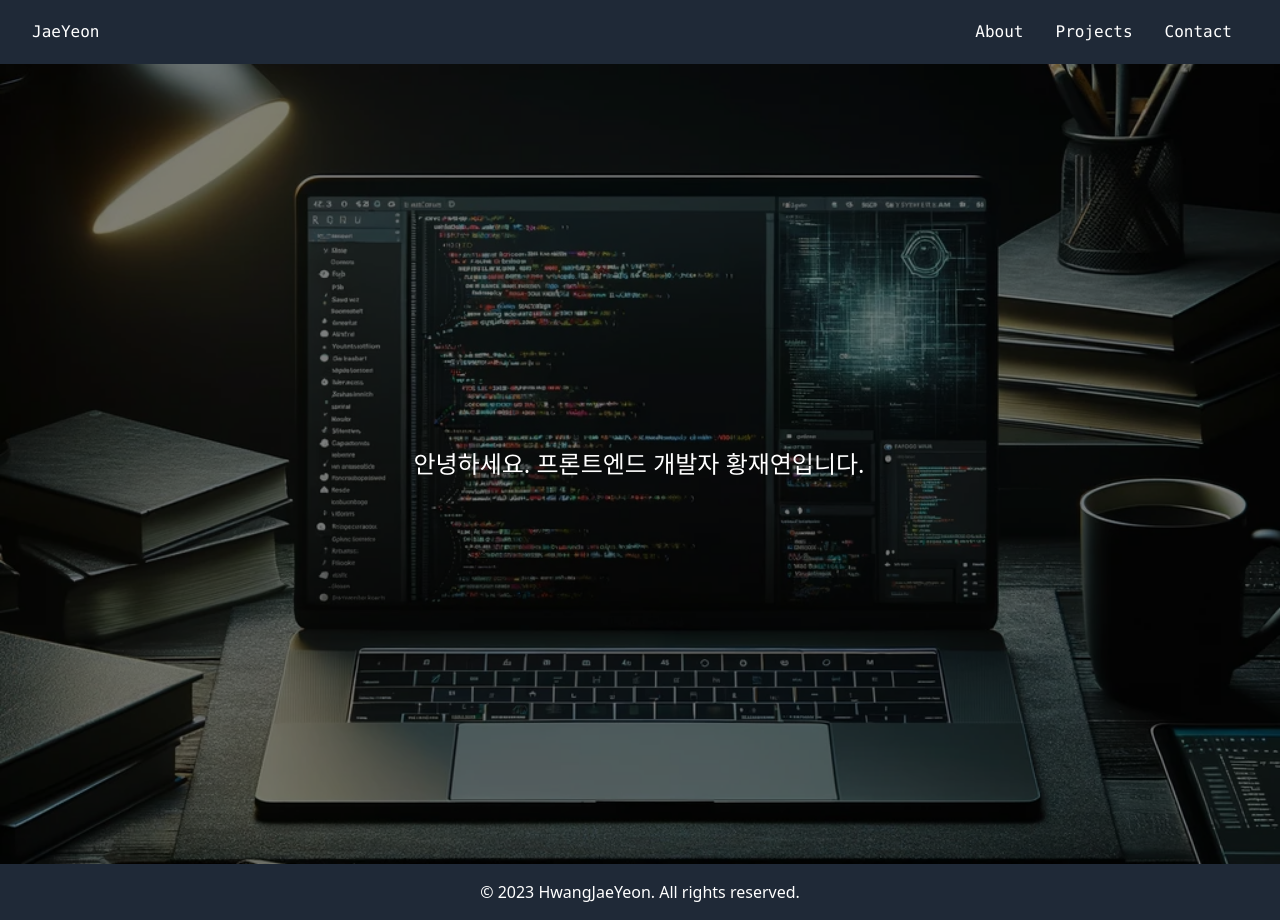
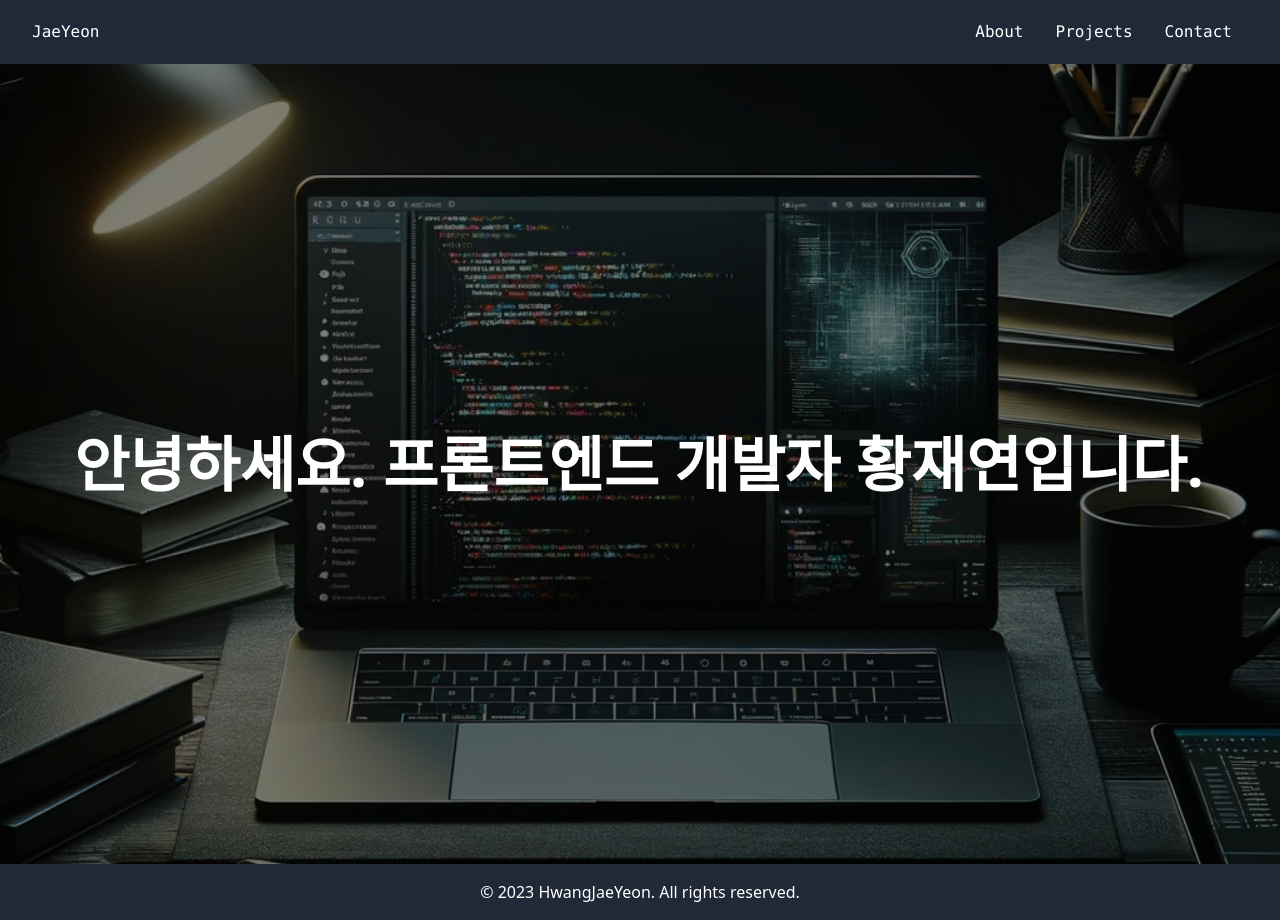
Before and after one commit to yeonso08/Introduce, a Next.js app: page / in a window 1280 px wide. Built offline with nearby package versions, Linux system fonts and the light colour scheme.

Commit message:
design : 첫 화면 폰트 변경

```diff
--- a/src/pages/index.tsx
+++ b/src/pages/index.tsx
@@ -26,7 +26,8 @@ export default function Home() {
 
       {/* 내용 (네비게이션 바, 푸터, 본문 등) */}
       <div className="relative z-10 flex justify-center items-center h-full">
-        <p className="text-white text-2xl border-r-2 border-white p-2 animate-blink">
+        {/* <p className="text-white text-6xl border-r-2 border-white p-2 animate-blink"> */}
+        <p className="text-white text-6xl font-bold p-2 animate-blink border-r-2 border-white">
           {text}
         </p>
       </div>
```
